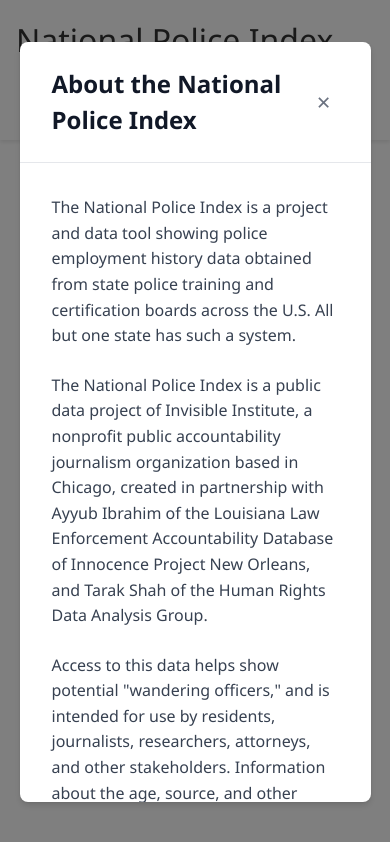
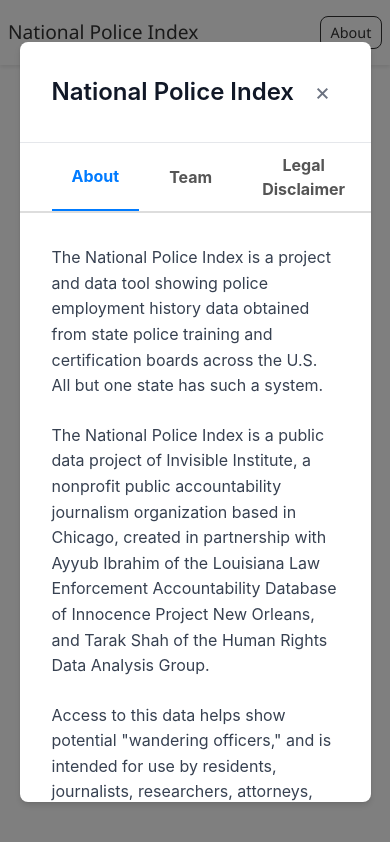
Before and after one commit to ayyubibrahimi/us-post-front-end, a Next.js app in the folder web/: page / in a window 390 px wide. Both pictures are taken after a click on the button "About". Built offline with nearby package versions, Linux system fonts and the light colour scheme; no server answers.

Commit message:
updated about modal

```diff
--- a/web/components/Header/LandingPageAboutModal.tsx
+++ b/web/components/Header/LandingPageAboutModal.tsx
@@ -1,4 +1,4 @@
-import React, { useEffect, useCallback } from 'react';
+import React, { useState, useEffect, useCallback } from 'react';
 import styles from './LandingPageModal.module.scss';
 
 interface AboutModalProps {
@@ -6,7 +6,9 @@
   onClose: () => void;
 }
 
-const LandingPageAboutModal: React.FC<AboutModalProps> = ({ isOpen, onClose }) => {
+const LandingPageModal: React.FC<AboutModalProps> = ({ isOpen, onClose }) => {
+  const [activeTab, setActiveTab] = useState('about');
+
   const handleEscapeKey = useCallback((event: KeyboardEvent) => {
     if (event.key === 'Escape') {
       onClose();
@@ -30,17 +32,46 @@
     }
   };
 
+  const linkStyle = {
+    color: 'blue',
+    textDecoration: 'underline',
+  };
+
+
   return (
     <div className={styles.modalOverlay} onClick={handleOverlayClick}>
       <div className={styles.modalContent}>
         <div className={styles.modalHeader}>
-          <h2 className={styles.modalTitle}>About the National Police Index</h2>
+          <h2 className={styles.modalTitle}>National Police Index</h2>
           <button className={styles.modalCloseButton} onClick={onClose} aria-label="Close">
             &times;
           </button>
         </div>
 
+        <div className={styles.tabContainer}>
+          <button
+            className={`${styles.tab} ${activeTab === 'about' ? styles.active : ''}`}
+            onClick={() => setActiveTab('about')}
+          >
+            About
+          </button>
+          <button
+            className={`${styles.tab} ${activeTab === 'team' ? styles.active : ''}`}
+            onClick={() => setActiveTab('team')}
+          >
+            Team
+          </button>
+          <button
+            className={`${styles.tab} ${activeTab === 'legalDisclaimer' ? styles.active : ''}`}
+            onClick={() => setActiveTab('legalDisclaimer')}
+          >
+            Legal Disclaimer
+          </button>
+        </div>
+
         <div className={styles.modalBody}>
+          {activeTab === 'about' && (
+            <>
               <section className={styles.modalSection}>
                 <p>The National Police Index is a project and data tool showing police employment history data obtained from state police training and certification boards across the U.S. All but one state has such a system.</p>
               </section>
@@ -68,10 +99,43 @@
               <section className={styles.modalSection}>
                 <p>Efforts are being and were made to obtain data in states that have made it inaccessible by Invisible Institute and Colorado Springs Gazette/Reporters Committee for Freedom of the Press, Detroit Metro Times/University of Michigan Civil Rights Litigation Initiative, Delaware Call/ACLU of Delaware, Hearst Newspapers, MuckRock/University of Virginia First Amendment Clinic, The Badger Project/Wisconsin Transparency Project/University of Illinois First Amendment Clinic, Louisiana Law Enforcement Accountability Database/Innocence Project New Orleans, AL.com, Arkansas Advocate, The Frontier, SpotlightPA/Pennsylvania NewsMedia Association, and Sioux Falls Argus Leader.</p>
               </section>
+
+              <section className={styles.modalSection}>
+                <p>A special thanks goes out to Huy Dao, Bailey Passamore, and Eliora Henzler.</p>
+              </section>
+            </>
+          )}
+
+          {activeTab === 'team' && (
+            <>
+              <h3>Core team</h3>
+              <section className={styles.modalSection}>
+                <p><strong>Sam Stecklow</strong> (he/him) is an investigative journalist and FOIA fellow with Invisible Institute. He works on Invisible Institute&apos;s Civic Police Data Project and investigations.</p>
+              </section>
+              <section className={styles.modalSection}>
+               <p><strong>Ayyub Ibrahim</strong> (he/him) is a software developer at the Berkeley Institute for Data Science on the California Law Enforcement Accountability Network (CLEAN) team. He previously served as the Director of Research for the Innocence Project New Orleans&apos; Louisiana Law Enforcement Accountability Database <a href="https://llead.co" target="_blank" rel="noopener noreferrer" style={linkStyle}>(LLEAD)</a> and is the founder of <a href="https://github.com/ayyubibrahimi/mljusticelab-tools" target="_blank" rel="noopener noreferrer" style={linkStyle}>Machine Learning Justice Lab</a>. He previously worked for the Amman Center for Human Rights Studies, the World Justice Project, and the Office of the Independent Police Monitor (New Orleans).</p>
+              </section>
+              <section className={styles.modalSection}>
+                <p><strong>Tarak Shah</strong> (he/they) is a data scientist at the Human Rights Data Analysis Group. He works with community organizations, lawyers, journalists, international human rights institutions, and transitional justice mechanisms to support campaigns for accountability through quantitative analysis. He currently serves as program manager of the Community Law Enforcement Network, an interdisciplinary effort to collect and publish records related to police force and misconduct in California.</p>
+              </section>
+              <section className={styles.modalSection}>
+                <p><strong>Maheen Khan</strong> is Invisible Institute&apos;s Director of Technology. She studied Information Analysis and Computer Science at the University of Michigan. At the Invisible Institute, she primarily works to maintain the Civic Police Data Project, and to expand the police misconduct tool to other cities.</p>
+              </section>
+              <section className={styles.modalSection}>
+                <p><strong>Chaclyn Hunt</strong> is Invisible Institute&apos;s legal director and a civil rights attorney.</p>
+              </section>
+            </>
+          )}
+
+          {activeTab === 'legalDisclaimer' && (
+            <section className={styles.modalSection}>
+              <p>Legal disclaimer content goes here.</p>
+            </section>
+          )}
         </div>
       </div>
     </div>
   );
 };
 
-export default LandingPageAboutModal;
+export default LandingPageModal;
--- a/web/components/Header/LandingPageHeader.module.scss
+++ b/web/components/Header/LandingPageHeader.module.scss
@@ -16,6 +16,15 @@
   display: flex;
   justify-content: space-between;
   align-items: center;
+  flex-wrap: nowrap;
+}
+
+.headerTitleLink {
+  text-decoration: none;
+  color: inherit;
+  cursor: pointer;
+  flex: 1;
+  min-width: 0;
 }
 
 .headerTitle {
@@ -24,7 +33,9 @@
   margin: 0;
   padding: 0;
   cursor: pointer;
-  margin-right: 20px;
+  white-space: nowrap;
+  overflow: hidden;
+  text-overflow: ellipsis;
   font-family: "Segoe UI";
 }
 
@@ -36,13 +47,14 @@
   padding: 0.5rem 1rem;
   border-radius: 0.5rem;
   cursor: pointer;
-  margin-right: 5rem;
   white-space: nowrap;
+  margin-left: 1rem;
 
   &:hover {
     background-color: rgba(51, 51, 51, 0.1);
   }
 }
+
 .modalOverlay {
   position: fixed;
   top: 0;
@@ -98,22 +110,28 @@
   }
 }
 
-
 @media (max-width: 768px) {
   .headerContainer {
-    flex-direction: column;
-    align-items: flex-start;
+    padding: 0 0.5rem;
+  }
+
+  .headerTitle {
+    font-size: 1.5rem;
   }
 
   .aboutButton {
-    margin-top: 1rem;
-    margin-left: 0;
-    align-self: flex-end;
+    font-size: 1rem;
+    padding: 0.4rem 0.8rem;
   }
 }
 
-.headerTitleLink {
-    text-decoration: none;
-    color: inherit;
-    cursor: pointer;
+@media (max-width: 480px) {
+  .headerTitle {
+    font-size: 1.2rem;
   }
+
+  .aboutButton {
+    font-size: 0.9rem;
+    padding: 0.3rem 0.6rem;
+  }
+}
--- a/web/components/Header/LandingPageModal.module.scss
+++ b/web/components/Header/LandingPageModal.module.scss
@@ -20,6 +20,7 @@
   display: flex;
   flex-direction: column;
   box-shadow: 0 4px 6px rgba(0, 0, 0, 0.1), 0 1px 3px rgba(0, 0, 0, 0.08);
+  font-family: -apple-system, BlinkMacSystemFont, "San Francisco", "Helvetica Neue", Helvetica, Ubuntu, Roboto, Noto, "Segoe UI", Arial, sans-serif;
 }
 
 .modalHeader {
@@ -69,5 +70,103 @@
     margin: 0;
     line-height: 1.6;
     color: #374151;
+    font-size: 16px;
   }
 }
+
+// New styles for tabs
+.tabContainer {
+  display: flex;
+  border-bottom: 2px solid #ddd;
+  padding: 0 2rem;
+}
+
+.tab {
+  padding: 10px 20px;
+  cursor: pointer;
+  border: none;
+  background: none;
+  font-size: 16px;
+  font-weight: bold;
+  color: #555;
+  transition: color 0.2s, border-bottom 0.2s;
+
+  &:not(:last-child) {
+    margin-right: 10px;
+  }
+
+  &:hover {
+    color: #007bff;
+  }
+
+  &.active {
+    color: #007bff;
+    border-bottom: 2px solid #007bff;
+  }
+}
+
+// Additional styles for content
+.title, .subtitle {
+  font-size: 24px;
+  font-weight: bold;
+  margin-bottom: 20px;
+  color: #111827;
+}
+
+.subtitle {
+  font-size: 20px;
+  margin-top: 0;
+  margin-bottom: 15px;
+}
+
+.modelTitle, .sectionTitle {
+  font-size: 18px;
+  font-weight: bold;
+  margin-top: 20px;
+  margin-bottom: 10px;
+  color: #111827;
+}
+
+.description {
+  font-size: 16px;
+  line-height: 1.5;
+  margin-bottom: 20px;
+  color: #374151;
+}
+
+.dataUsageList, .bulletPoints, .modeList, .modelList {
+  margin-bottom: 20px;
+  padding-left: 20px;
+}
+
+.dataUsageList li,
+.bulletPoints li,
+.modeList li,
+.modelList li {
+  margin-bottom: 10px;
+  color: #374151;
+}
+
+.bulletPoints li, .modelList li {
+  list-style-type: disc;
+}
+
+.modeList li {
+  list-style-type: decimal;
+}
+
+.contact {
+  font-size: 14px;
+  margin-top: 30px;
+  text-align: center;
+  color: #374151;
+
+  a {
+    color: #007bff;
+    text-decoration: none;
+
+    &:hover {
+      text-decoration: underline;
+    }
+  }
+}
--- a/web/components/Header/header.module.scss
+++ /dev/null
@@ -1,105 +0,0 @@
-.header {
-  width: 100%;
-  background: #FFFFFF;
-  color: #252525;
-  padding: 1rem 0;
-}
-
-.headerContainer {
-  margin: 0 auto;
-  padding: 0 1rem;
-  display: flex;
-  justify-content: space-between;
-  align-items: center;
-}
-
-.navItems {
-  display: flex;
-  align-items: center;
-  white-space: nowrap;
-}
-
-.headerTitle {
-  font-size: 2rem;
-  color: #252525;
-  margin-right: 20px;
-  font-family: "Segoe UI";
-  font-weight: bold;
-  cursor: pointer;
-}
-
-.navLink {
-  font-size: 1.1rem;
-  color: #252525;
-  margin-right: 20px;
-  text-decoration: none;
-  cursor: pointer;
-
-  &:hover {
-    color: #ffffff;
-  }
-}
-
-.dropdown {
-  position: relative;
-  display: inline-block;
-}
-
-.dropdownToggle {
-  background-color: #f0f0f0;
-  color: #252525;
-  border: 1px solid #ccc;
-  border-radius: 5px;
-  padding: 8px 16px;
-  cursor: pointer;
-  font-size: 1rem;
-}
-
-.dropdownMenuWrapper {
-  position: absolute;
-  top: 100%;
-  left: 0;
-  z-index: 1000;
-  background-color: #ffffff;
-  border: 1px solid #ccc;
-  border-radius: 5px;
-  max-height: 200px; // Adjusted to show about 5 items
-  overflow-y: auto;
-  box-shadow: 0 2px 5px rgba(0, 0, 0, 0.1);
-}
-
-.dropdownMenu {
-  list-style-type: none;
-  padding: 0;
-  margin: 0;
-}
-
-.dropdownItem {
-  padding: 8px 16px;
-  cursor: pointer;
-  font-size: 0.9rem; // Slightly smaller font size
-
-  &:hover {
-    background-color: #f0f0f0;
-  }
-
-  &.active {
-    background-color: #e0e0e0;
-    font-weight: bold;
-  }
-}
-
-.aboutButton {
-  background-color: #f0f0f0;
-  color: #252525;
-  border: 1px solid #ccc;
-  border-radius: 5px;
-  padding: 8px 16px;
-  cursor: pointer;
-  font-size: 1rem;
-  margin-left: 20px;
-
-  &:hover {
-    background-color: #e0e0e0;
-  }
-}
```
Lines whose indentation alone changed are shown as unchanged.
